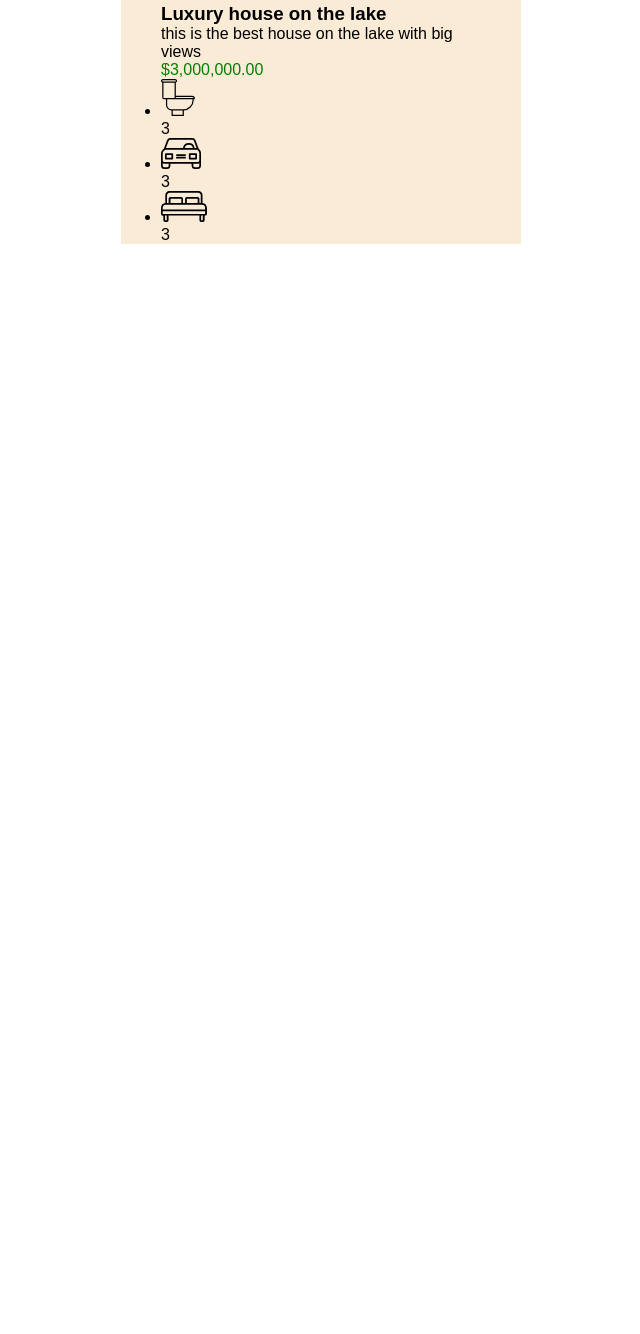
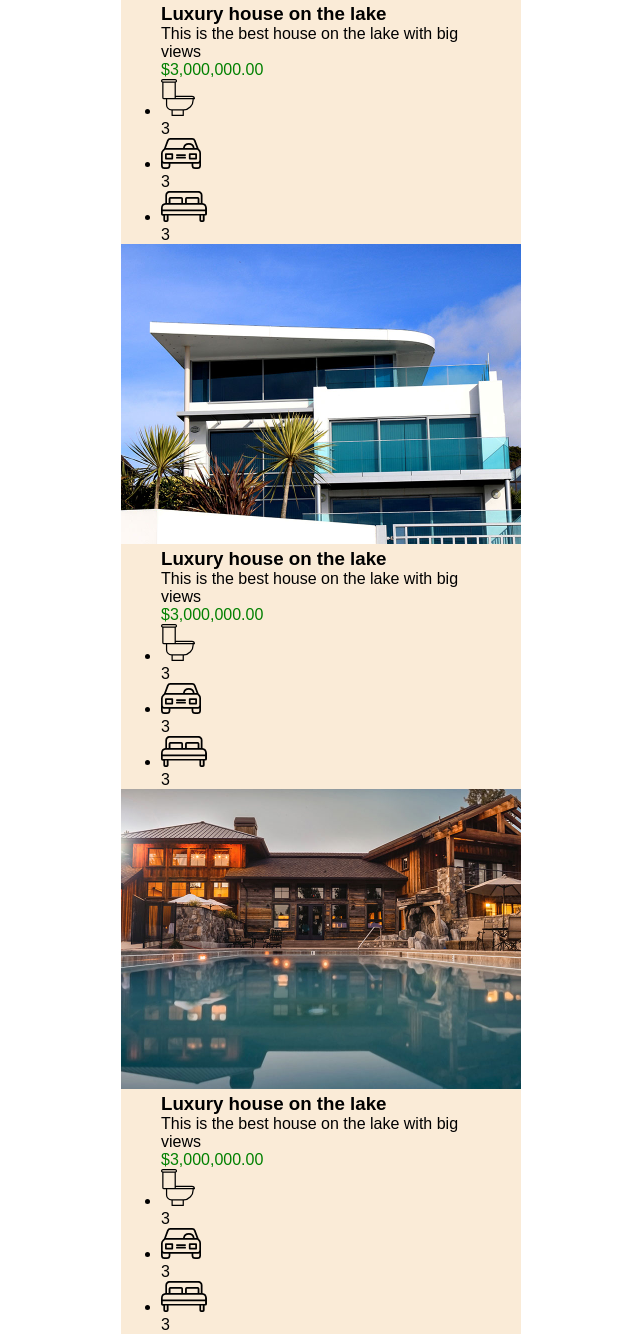
Before and after one commit to KP419/RealEstate-Kory, a plain HTML site: page index.html in a window 1280 px wide. Shown: the part 886-2220 px from the top of the page, without its empty margins (7-647 px from the left). Before the commit the page ends 1130 px from the top, so only its background shows below. Drawn offline with Linux system fonts and the light colour scheme.

Commit message:
RealEstate flex

```diff
--- a/index.html
+++ b/index.html
@@ -50,7 +50,29 @@
         <img src="img/announcement1.jpg" alt="">
         <div class="house-item-text container">
             <h3>Luxury house on the lake</h3>
-            <p>this is the best house on the lake with big views</p>
+            <p>This is the best house on the lake with big views</p>
+            <p class="price">$3,000,000.00</p>
+            <ul>
+                <li>
+                    <img src="img/icon_wc.svg" alt="">
+                    <p>3</p>
+                </li>
+                <li>
+                    <img src="img/icon_parking.svg" alt="">
+                    <p>3</p>
+                <li>
+                    <img src="img/icon_room.svg" alt="">
+                    <p>3</p>
+                </li>
+                </li>
+            </ul>
+        </div>
+<div>
+    <div class="house2-item">
+        <img src="img/announcement2.jpg" alt="">
+        <div class="house-item-text container">
+            <h3>Luxury house on the lake</h3>
+            <p>This is the best house on the lake with big views</p>
             <p class="price">$3,000,000.00</p>
             <ul>
                 <li>
@@ -68,6 +90,31 @@
             </ul>
         </div>
 
+</div>
+<div>
+    <div class="house-item">
+        <img src="img/announcement3.jpg" alt="">
+        <div class="house-item-text container">
+            <h3>Luxury house on the lake</h3>
+            <p>This is the best house on the lake with big views</p>
+            <p class="price">$3,000,000.00</p>
+            <ul>
+                <li>
+                    <img src="img/icon_wc.svg" alt="">
+                    <p>3</p>
+                </li>
+                <li>
+                    <img src="img/icon_parking.svg" alt="">
+                    <p>3</p>
+                <li>
+                    <img src="img/icon_room.svg" alt="">
+                    <p>3</p>
+                </li>
+                </li>
+            </ul>
+        </div>
+
+</div>
 
 
 </section>
--- a/mystyle.css
+++ b/mystyle.css
@@ -33,6 +33,11 @@ img{
     width: 80%;
     margin: 0 auto;
 }
+.container2{
+    width: 80%;
+    margin: 0 auto
+
+}
 /*header*/
 .site-init{
     background-image: url(img/header.jpg);
@@ -59,6 +64,10 @@ img{
     width: 400px;
 }
 .price{
-    color: green;
+    color:green;
     font-weight: 100;
 }
+.house2-item{
+    background-color: antiquewhite;
+    width: 400px;
+}
```
Also changed, not shown: 1 other file.
